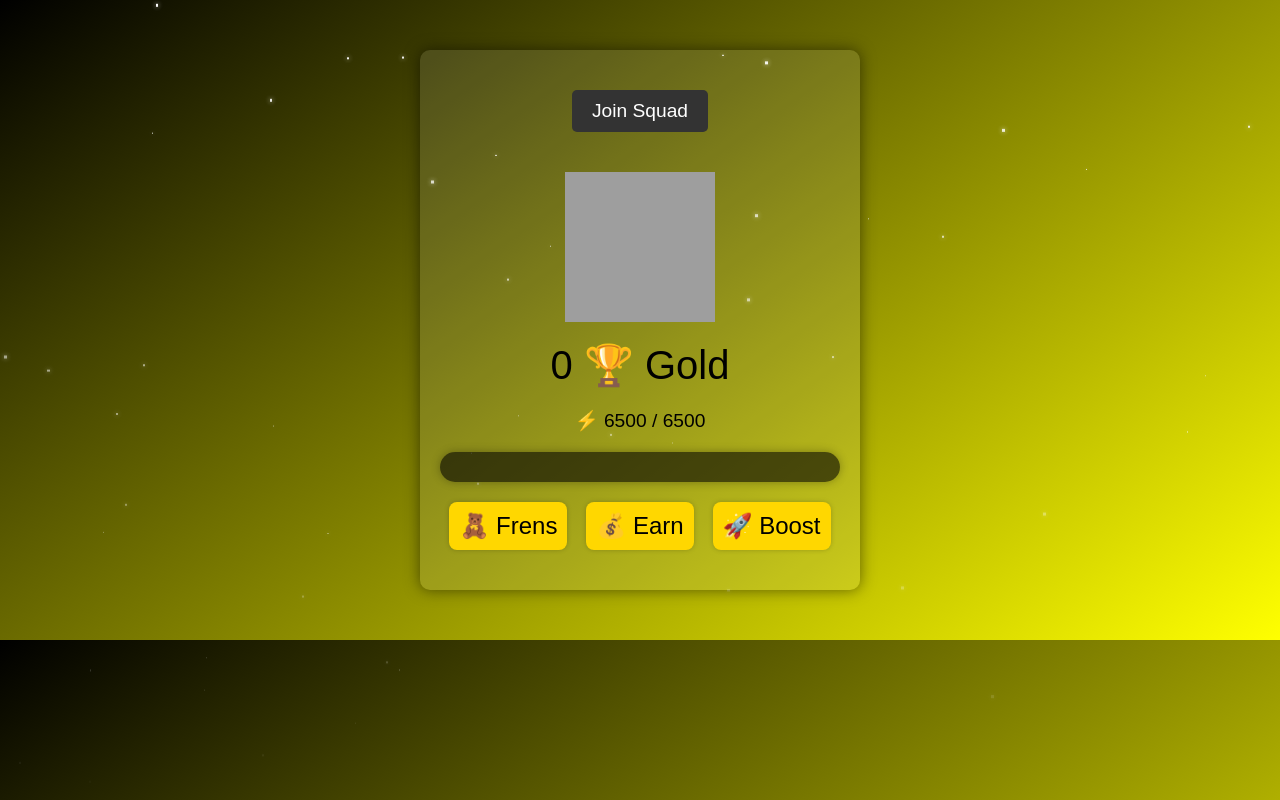
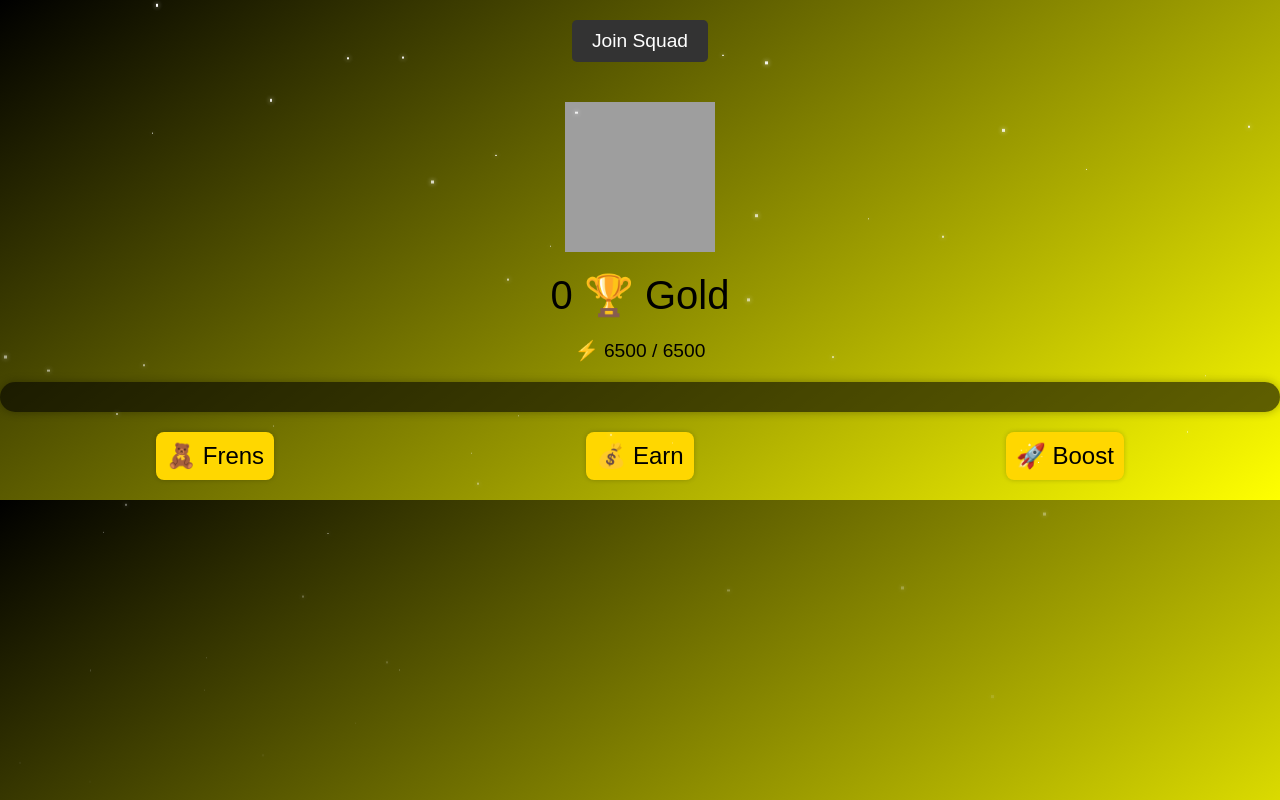
Before and after one commit to devilhunter21/Sohilcodes, a plain HTML site: page index.html in a window 1280 px wide. Drawn offline with Linux system fonts and the light colour scheme; grey boxes are pictures that could not be loaded.

Commit message:
Update and rename index (1).html to index.html

```diff
--- a/index (1).html
+++ b/index.html
@@ -14,7 +14,7 @@
       overflow: hidden;
     }
 
-    .container {
+    .container
       padding: 20px;
       max-width: 400px;
       margin: 50px auto;
```
